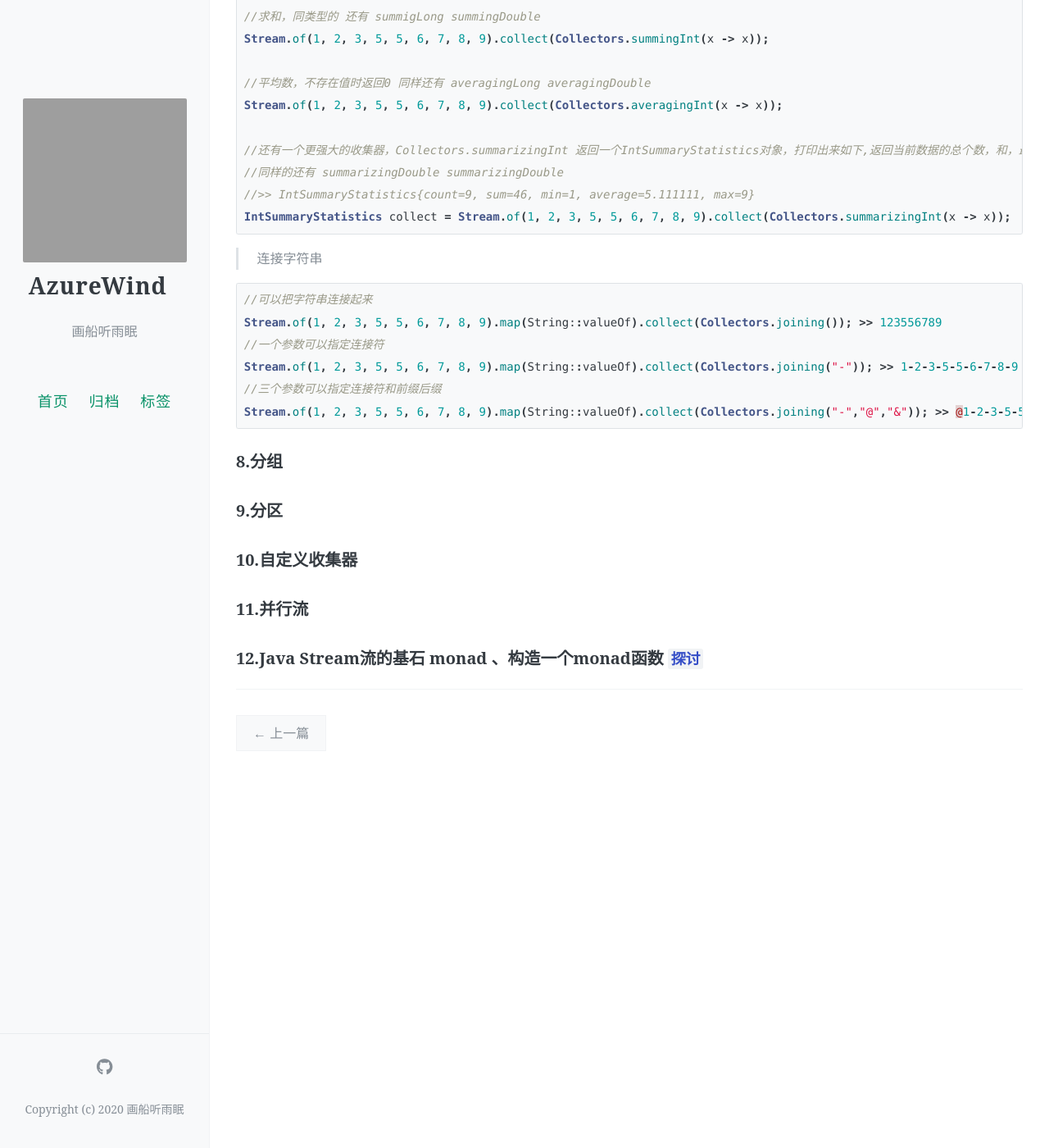
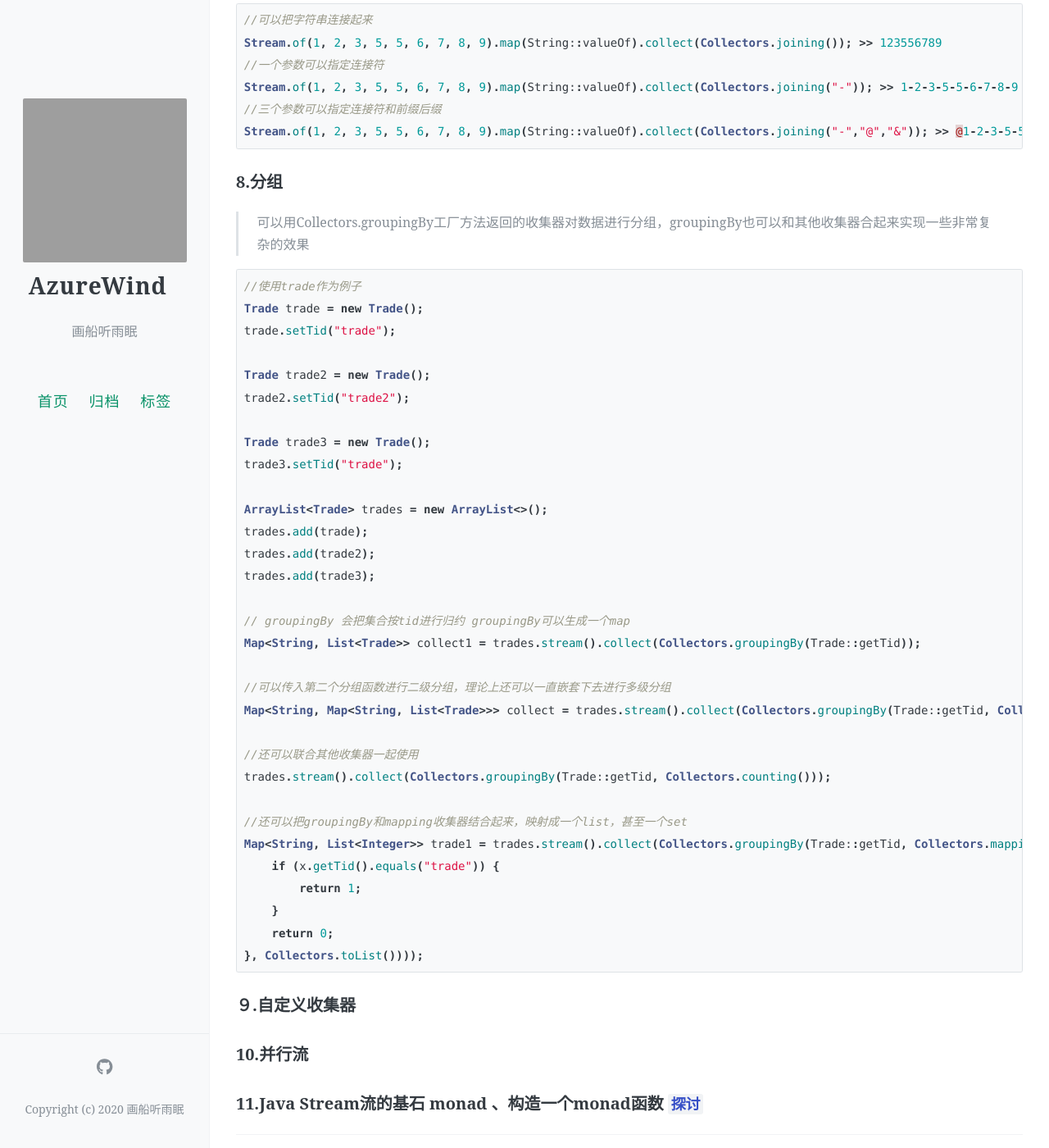
Before and after one commit to poison0/poison0.github.io, a Jekyll site: the page built from _posts/2021-07-31-javaStream.markdown, in a window 1280 px wide and 1400 px high, scrolled down 7284 px. Shown: the whole window at 82% size. Built offline with Jekyll 4.4.1, drawn with Linux system fonts in a browser that asks for light colours; comment, search, counter and statistics services are not loaded; some of the changed text lies outside the part shown; grey boxes are pictures that could not be loaded.

Commit message:
stream api

````diff
--- a/_posts/2021-07-31-javaStream.markdown
+++ b/_posts/2021-07-31-javaStream.markdown
@@ -128,6 +128,7 @@ public static void main(String[] args) {
         List<Order> collect = trades.stream().flatMap(x -> x.getOrders().stream()).collect(Collectors.toList());
         System.out.println(collect);
 }
+
 //输出 order 对象组成的集合
 >> [Order{oid='order1'}, Order{oid='order2'}, Order{oid='order3'}, Order{oid='order4'}]
 
@@ -141,12 +142,16 @@ Stream.of("add", "one").flatMap(x -> Arrays.stream(x.split(""))).collect(Collect
 ```java
 //anyMatch 流中是否有一个元素能匹配给定的谓词
 Stream.of(1, 2, 3, 5, 5, 6, 7, 8, 9).anyMatch(x -> x == 4)
+
 //allMatch 能不能匹配所有得元素
 Stream.of(1, 2, 3, 5, 5, 6, 7, 8, 9).allMatch(x -> x < 1000);
+
 //noneMatch 确保流中没有任何元素与给定的谓词匹配
 Stream.of(1, 2, 3, 5, 5, 6, 7, 8, 9).noneMatch(x -> x < 1000);
+
 //findAny findAny方法将返回当前流中的任意元素 在利用短路找到结果时立即结束
 Stream.of(1, 2, 3, 5, 5, 6, 7, 8, 9).filter(x -> x < 1000).findAny();
+
 //findFirst 方法将返回当前流中的第一个元素
 Stream.of(1, 2, 3, 5, 5, 6, 7, 8, 9).filter(x -> x < 1000).findFirst();
 ```
@@ -173,10 +178,13 @@ Stream.of(1, 2, 3, 5, 5, 6, 7, 8, 9).filter(x -> x < 1000).findFirst();
 //归约求和
 //没有初始值的情况返回一个 Optional
 Stream.of(1, 2, 3, 5, 5, 6, 7, 8, 9).reduce((x, y) -> x + y);
+
 //有初始值就直接返回一个数值
 Stream.of(1, 2, 3, 5, 5, 6, 7, 8, 9).reduce(0,(x, y) -> x + y);
+
 //找最大或者最小值
 Stream.of(1, 2, 3, 5, 5, 6, 7, 8, 9).reduce(0,(x, y) -> x < y ? x : y)
+
 //或者
 Stream.of(1, 2, 3, 5, 5, 6, 7, 8, 9).reduce(Integer::min);
 ```
@@ -246,7 +254,8 @@ try(Stream<String> lines = Files.lines(Paths.get("d://test.txt"), Charset.defaul
 
 ```java
 //生成一个无穷的偶数列表，iterate是可以根据上一个参数不断进行迭代
-Stream.iterate(0, n -> n + 2) .limit(10).forEach(System.out::println);
+Stream.iterate(0, n -> n + 2).limit(10).forEach(System.out::println);
+
 //生成一个无穷的随机数列表，与iterate不一样的是，函数是不需要入参的，每一个都是有方法生成
 Stream.generate(Math::random).limit(5).forEach(System.out::println);
 ```
@@ -254,32 +263,10 @@ Stream.generate(Math::random).limit(5).forEach(System.out::println);
 ### 7.收集器和高级归约
 
 > collect 不仅仅是用来把Stream中所有的元素结合成一个List，还是一个归约操作，就像reduce一样可以接 受各种做法作为参数，将流中的元素累积成一个汇总结果。
-
-```java
-//collect 是归约操作
-//collector 收集器接口
-//collectors 是java内置的已经实现的collector接口的工具类方法集合，提供了很多静态工厂方法
-
-//使用trade作为例子
-Trade trade = new Trade();
-trade.setTid("trade");
-
-Trade trade2 = new Trade();
-trade2.setTid("trade2");
-
-Trade trade3 = new Trade();
-trade3.setTid("trade");
-
-ArrayList<Trade> trades = new ArrayList<>();
-trades.add(trade);
-trades.add(trade2);
-trades.add(trade3);
-// groupingBy 会把集合按tid进行归约 groupingBy可以生成一个map
-Map<String, List<Trade>> collect1 = trades.stream().collect(Collectors.groupingBy(Trade::getTid));
-
-
-
-```
+>
+> collect 是归约操作
+> collector 收集器接口
+> collectors 是java内置的已经实现的collector接口的工具类方法集合，提供了很多静态工厂方法
 
 #### 6.1 汇总
 
@@ -318,10 +305,46 @@ Stream.of(1, 2, 3, 5, 5, 6, 7, 8, 9).map(String::valueOf).collect(Collectors.joi
 
 ### 8.分组
 
-### 9.分区
+> 可以用Collectors.groupingBy工厂方法返回的收集器对数据进行分组，groupingBy也可以和其他收集器合起来实现一些非常复杂的效果
 
-### 10.自定义收集器
+```java
+//使用trade作为例子
+Trade trade = new Trade();
+trade.setTid("trade");
 
-### 11.并行流
+Trade trade2 = new Trade();
+trade2.setTid("trade2");
 
-### 12.Java Stream流的基石 monad 、构造一个monad函数 `探讨`
+Trade trade3 = new Trade();
+trade3.setTid("trade");
+
+ArrayList<Trade> trades = new ArrayList<>();
+trades.add(trade);
+trades.add(trade2);
+trades.add(trade3);
+
+// groupingBy 会把集合按tid进行归约 groupingBy可以生成一个map
+Map<String, List<Trade>> collect1 = trades.stream().collect(Collectors.groupingBy(Trade::getTid));
+
+//可以传入第二个分组函数进行二级分组，理论上还可以一直嵌套下去进行多级分组
+Map<String, Map<String, List<Trade>>> collect = trades.stream().collect(Collectors.groupingBy(Trade::getTid, Collectors.groupingBy(Trade::getTid)));
+
+//还可以联合其他收集器一起使用
+trades.stream().collect(Collectors.groupingBy(Trade::getTid, Collectors.counting()));
+
+//还可以把groupingBy和mapping收集器结合起来，映射成一个list，甚至一个set
+Map<String, List<Integer>> trade1 = trades.stream().collect(Collectors.groupingBy(Trade::getTid, Collectors.mapping(x -> 		{
+    if (x.getTid().equals("trade")) {
+        return 1;
+    }
+    return 0;
+}, Collectors.toList())));
+```
+
+### ９.自定义收集器
+
+
+
+### 10.并行流
+
+### 11.Java Stream流的基石 monad 、构造一个monad函数 `探讨`
````
